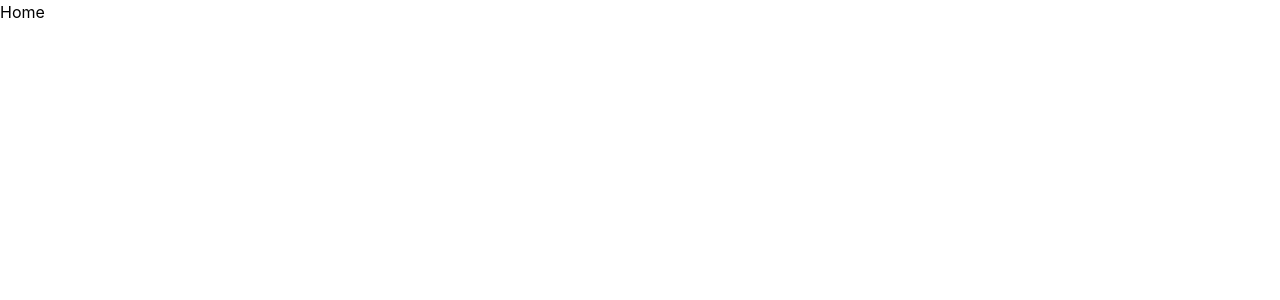
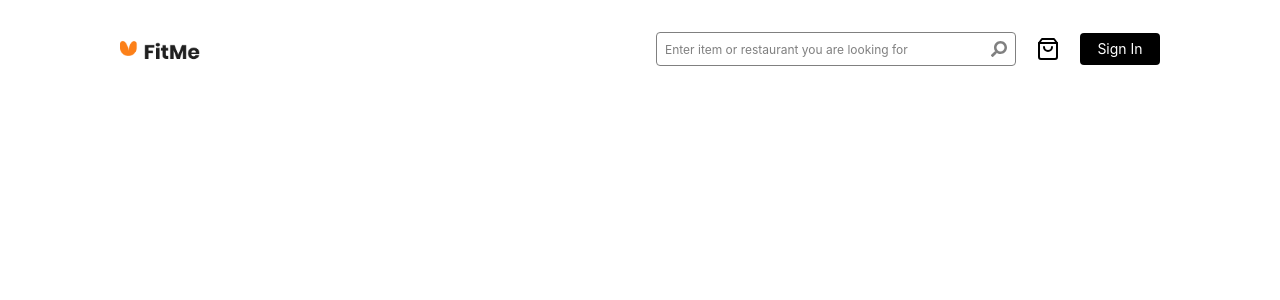
Before and after one commit to joewee-x/FitMe, a React (Vite) app: page / in a window 1280 px wide. Shown: the top 300 px of the page. Built offline with nearby package versions, Linux system fonts and the light colour scheme.

Commit message:
feat:add Nav bar

```diff
--- a/package.json
+++ b/package.json
@@ -13,6 +13,7 @@
     "@tailwindcss/vite": "^4.3.3",
     "react": "^19.2.8",
     "react-dom": "^19.2.8",
+    "react-icons": "^5.7.0",
     "react-router-dom": "^7.18.2",
     "tailwindcss": "^4.3.3"
   },
--- /dev/null
+++ b/src/Components/Nav.jsx
@@ -0,0 +1,35 @@
+import Logo from '../img/Logo.png'
+import { FaSearch } from "react-icons/fa";
+import { FiShoppingBag } from "react-icons/fi";
+
+const Nav = () => {
+  return (
+    <nav className="mt-5 sm:mt-8 px-4 sm:px-8 lg:px-16 xl:px-30">
+
+      <div className="flex items-center justify-between gap-4">
+        <div className="shrink-0">
+          <img className="w-16 sm:w-20" src={Logo} alt="Logo"/>
+        </div>
+
+        <div className="flex items-center gap-3 sm:gap-5 flex-1 justify-end">
+
+          <div className="flex items-center border border-[#808080] rounded px-2 w-full max-w-90">
+            <input type="text" placeholder="Enter item or restaurant you are looking for" className="text-[12px] w-full h-8 outline-none"/>
+            <FaSearch className="rotate-90 text-[#808080] shrink-0" />
+          </div>
+
+          <FiShoppingBag className="text-xl sm:text-2xl shrink-0" />
+
+          <button className="bg-black text-white w-20 h-8 rounded text-sm shrink-0">
+            Sign In
+          </button>
+
+        </div>
+
+      </div>
+
+    </nav>
+  )
+}
+
+export default Nav
--- a/src/Pages/Home.jsx
+++ b/src/Pages/Home.jsx
@@ -1,9 +1,10 @@
 import React from 'react'
+import Nav from '../Components/Nav'
 
 const Home = () => {
   return (
     <div>
-      <h1>Home</h1>
+      <Nav />
     </div>
   )
 }
```
Also changed, not shown: 1 other file (tests, documents, lock files or other folders).
